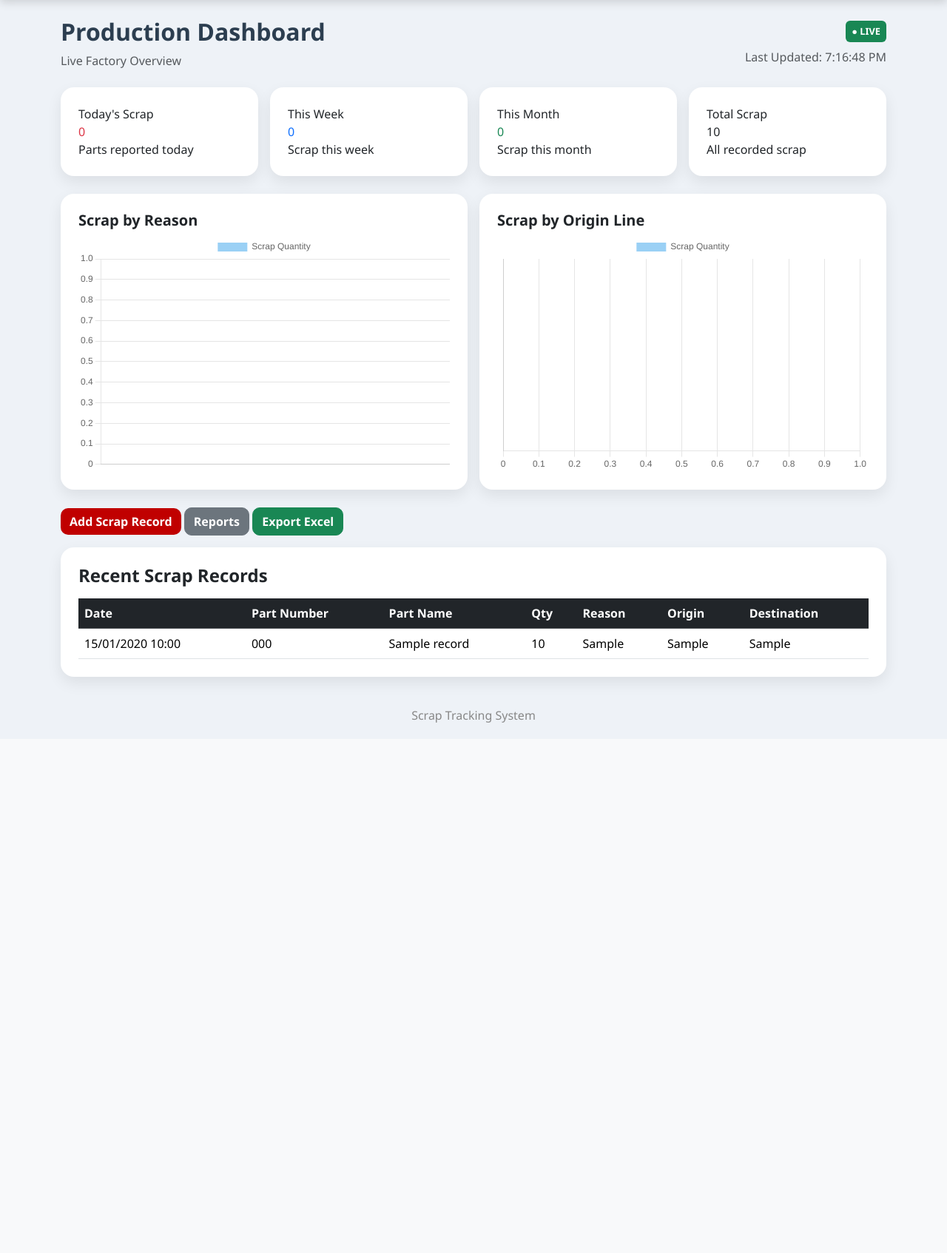
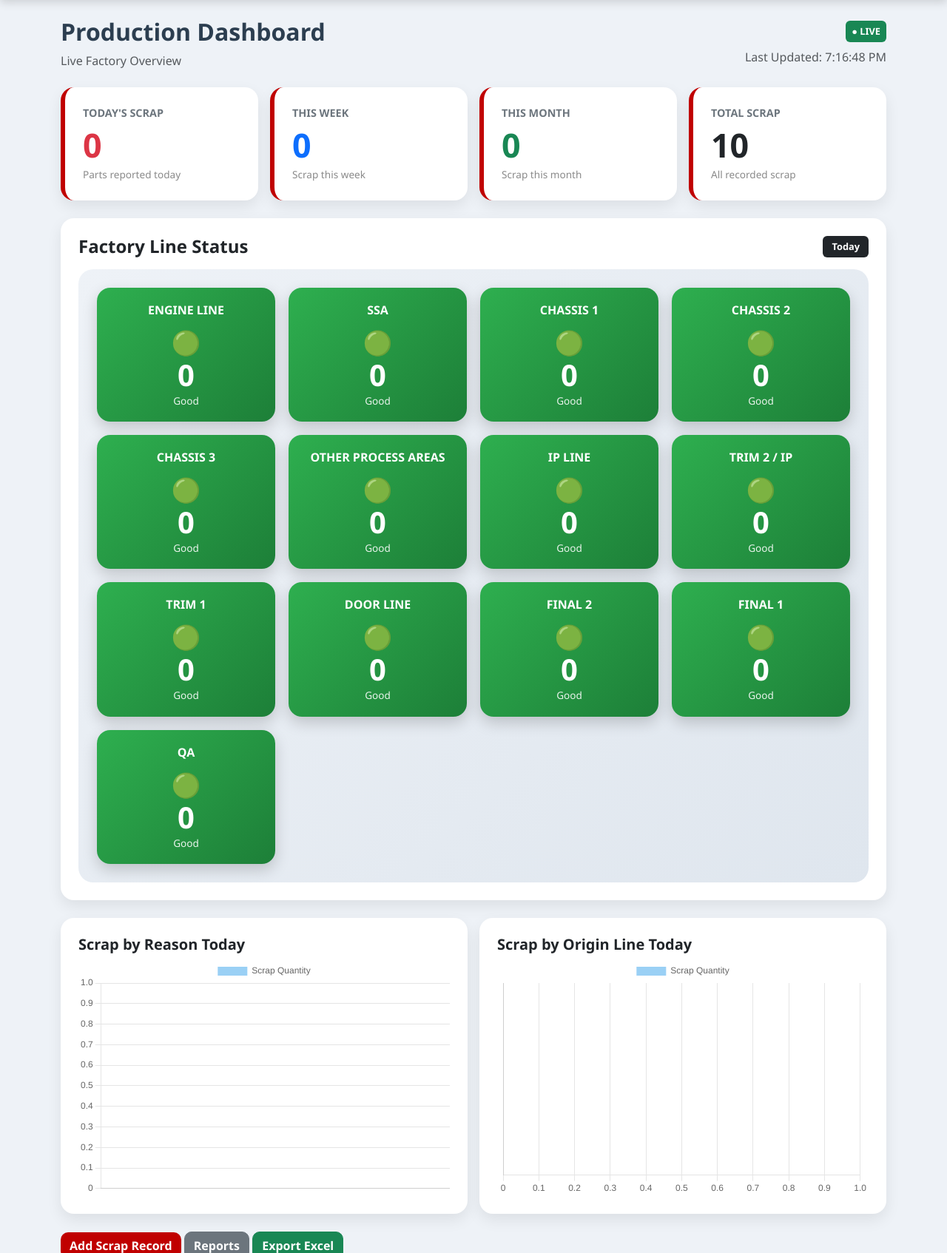
Before and after one commit to hgooders/SCRAP-TRACKER-V2, a Flask app: page /dashboard in a window 1280 px wide. Shown: the part 60-1754 px from the top of the page at 74% size. Before the commit the page ends 1037 px from the top, so only its background shows below. Run offline with Flask 3, Linux system fonts and the light colour scheme; a user stored in the database is signed in; tables that the repository leaves empty hold one stand-in row (values such as "Sample post").

Commit message:
Update dashboard.html

```diff
--- a/templates/dashboard.html
+++ b/templates/dashboard.html
@@ -5,7 +5,6 @@
 <script src="https://cdn.jsdelivr.net/npm/chart.js"></script>
 
 <div class="d-flex justify-content-between align-items-center mb-4">
-
     <div>
         <h2 class="fw-bold">Production Dashboard</h2>
         <p class="text-muted mb-0">Live Factory Overview</p>
@@ -14,11 +13,9 @@
     <div class="text-end">
         <span class="badge bg-success p-2">● LIVE</span>
         <div class="text-muted mt-2">
-            Last Updated:
-            <span id="lastUpdated"></span>
+            Last Updated: <span id="lastUpdated"></span>
         </div>
     </div>
-
 </div>
 
 <div class="row g-3 mb-4">
@@ -57,11 +54,35 @@
 
 </div>
 
+<div class="card p-4 mb-4">
+
+    <div class="d-flex justify-content-between align-items-center mb-3">
+        <h4 class="mb-0">Factory Line Status</h4>
+        <span class="badge bg-dark">Today</span>
+    </div>
+
+    <div class="factory-map">
+
+        {% for line in line_statuses %}
+
+        <div class="factory-line {{ line.colour }}">
+            <div class="line-title">{{ line.name }}</div>
+            <div class="line-icon">{{ line.icon }}</div>
+            <div class="line-count">{{ line.count }}</div>
+            <div class="line-label">{{ line.label }}</div>
+        </div>
+
+        {% endfor %}
+
+    </div>
+
+</div>
+
 <div class="row g-3 mb-4">
 
     <div class="col-lg-6">
         <div class="card p-4">
-            <h5>Scrap by Reason</h5>
+            <h5>Scrap by Reason Today</h5>
             <div style="height:320px;">
                 <canvas id="reasonChart"></canvas>
             </div>
@@ -70,7 +91,7 @@
 
     <div class="col-lg-6">
         <div class="card p-4">
-            <h5>Scrap by Origin Line</h5>
+            <h5>Scrap by Origin Line Today</h5>
             <div style="height:320px;">
                 <canvas id="lineChart"></canvas>
             </div>
@@ -125,6 +146,109 @@
 
 </div>
 
+<style>
+.factory-map{
+    display:grid;
+    grid-template-columns: repeat(4, 1fr);
+    gap:18px;
+    background:linear-gradient(135deg,#eef2f7,#dfe6ee);
+    padding:25px;
+    border-radius:20px;
+}
+
+.factory-line{
+    min-height:135px;
+    border-radius:18px;
+    padding:18px;
+    text-align:center;
+    color:white;
+    box-shadow:0 8px 20px rgba(0,0,0,.18);
+    display:flex;
+    flex-direction:column;
+    justify-content:center;
+    align-items:center;
+}
+
+.factory-line.green{
+    background:linear-gradient(135deg,#2eaf4f,#1d7f38);
+}
+
+.factory-line.amber{
+    background:linear-gradient(135deg,#f5a623,#c77a00);
+}
+
+.factory-line.red{
+    background:linear-gradient(135deg,#e53935,#a80000);
+    animation:pulseRed 1.5s infinite;
+}
+
+.line-title{
+    font-weight:800;
+    font-size:1rem;
+    text-transform:uppercase;
+    margin-bottom:8px;
+}
+
+.line-icon{
+    font-size:2rem;
+}
+
+.line-count{
+    font-size:2.5rem;
+    font-weight:900;
+    line-height:1;
+}
+
+.line-label{
+    font-size:.85rem;
+    opacity:.9;
+    margin-top:5px;
+}
+
+@keyframes pulseRed{
+    0%{box-shadow:0 0 0 rgba(229,57,53,.5);}
+    50%{box-shadow:0 0 25px rgba(229,57,53,.9);}
+    100%{box-shadow:0 0 0 rgba(229,57,53,.5);}
+}
+
+.dashboard-kpi-card{
+    background:#ffffff;
+    border-left:6px solid #c00000;
+}
+
+.kpi-label{
+    font-size:.9rem;
+    color:#6c757d;
+    font-weight:700;
+    text-transform:uppercase;
+}
+
+.kpi-number{
+    font-size:2.8rem;
+    font-weight:800;
+    line-height:1;
+    margin-top:10px;
+}
+
+.kpi-subtitle{
+    font-size:.85rem;
+    color:#8a8a8a;
+    margin-top:8px;
+}
+
+@media(max-width:900px){
+    .factory-map{
+        grid-template-columns:repeat(2,1fr);
+    }
+}
+
+@media(max-width:600px){
+    .factory-map{
+        grid-template-columns:1fr;
+    }
+}
+</style>
+
 <script>
 const reasonLabels = {{ reason_labels | tojson }};
 const reasonValues = {{ reason_values | tojson }};
@@ -164,7 +288,6 @@ new Chart(document.getElementById("lineChart"), {
 
 function updateClock(){
     const now = new Date();
-
     document.getElementById("lastUpdated").innerHTML =
         now.toLocaleTimeString();
 }
```
